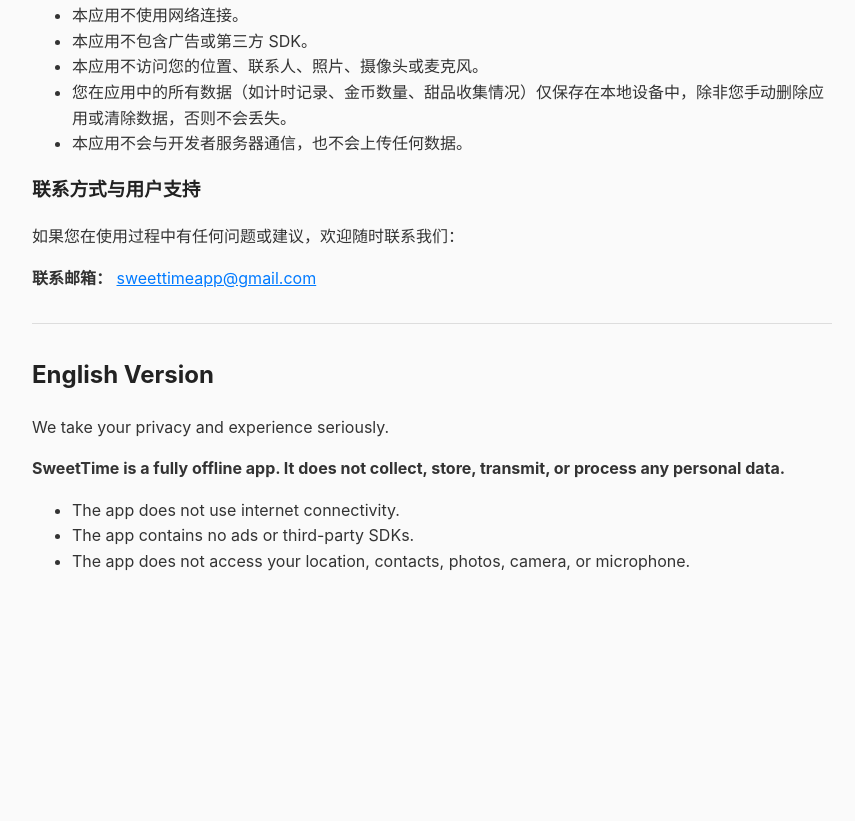
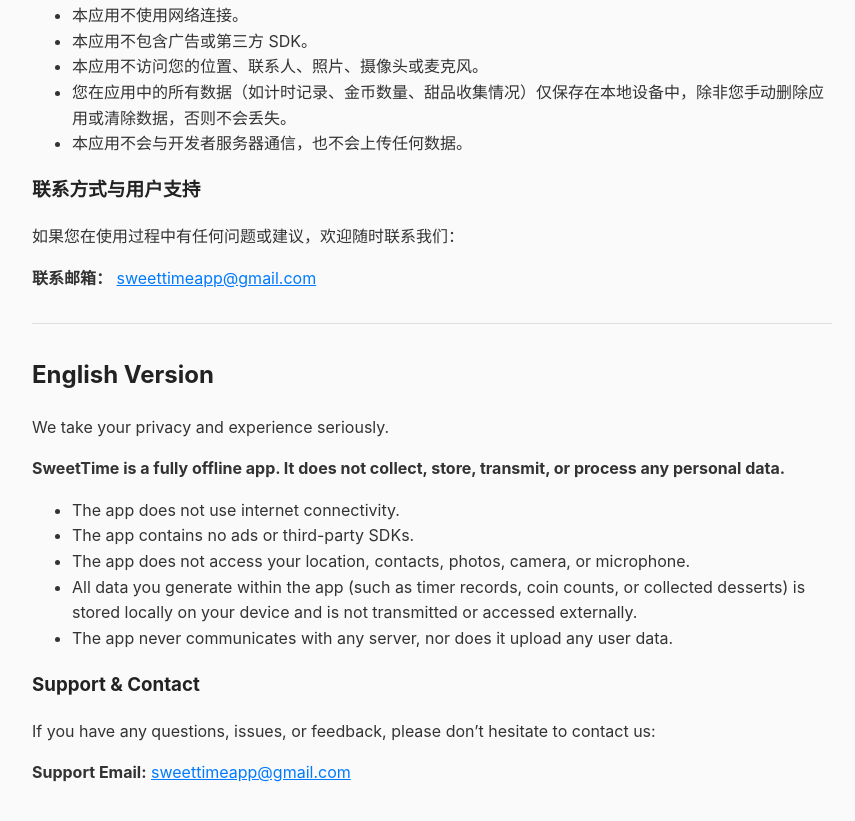
Before and after one commit to sherry-zhu-111/sweettime-privacy-policy, a plain HTML site: page index.html in a window 1280 px wide. Shown: the part 355-1176 px from the top of the page, without its empty margins (208-1063 px from the left). Before the commit the page ends 978 px from the top, so only its background shows below. Drawn offline with Linux system fonts and the light colour scheme.

Commit message:
Update index.html

```diff
--- a/index.html
+++ b/index.html
@@ -64,3 +64,13 @@
     <li>The app does not use internet connectivity.</li>
     <li>The app contains no ads or third-party SDKs.</li>
     <li>The app does not access your location, contacts, photos, camera, or microphone.</li>
+    <li>All data you generate within the app (such as timer records, coin counts, or collected desserts) is stored locally on your device and is not transmitted or accessed externally.</li>
+    <li>The app never communicates with any server, nor does it upload any user data.</li>
+  </ul>
+
+  <h3>Support & Contact</h3>
+  <p>If you have any questions, issues, or feedback, please don’t hesitate to contact us:</p>
+  <p><strong>Support Email:</strong> <a href="mailto:sweettimeapp@gmail.com">sweettimeapp@gmail.com</a></p>
+
+</body>
+</html>
```
